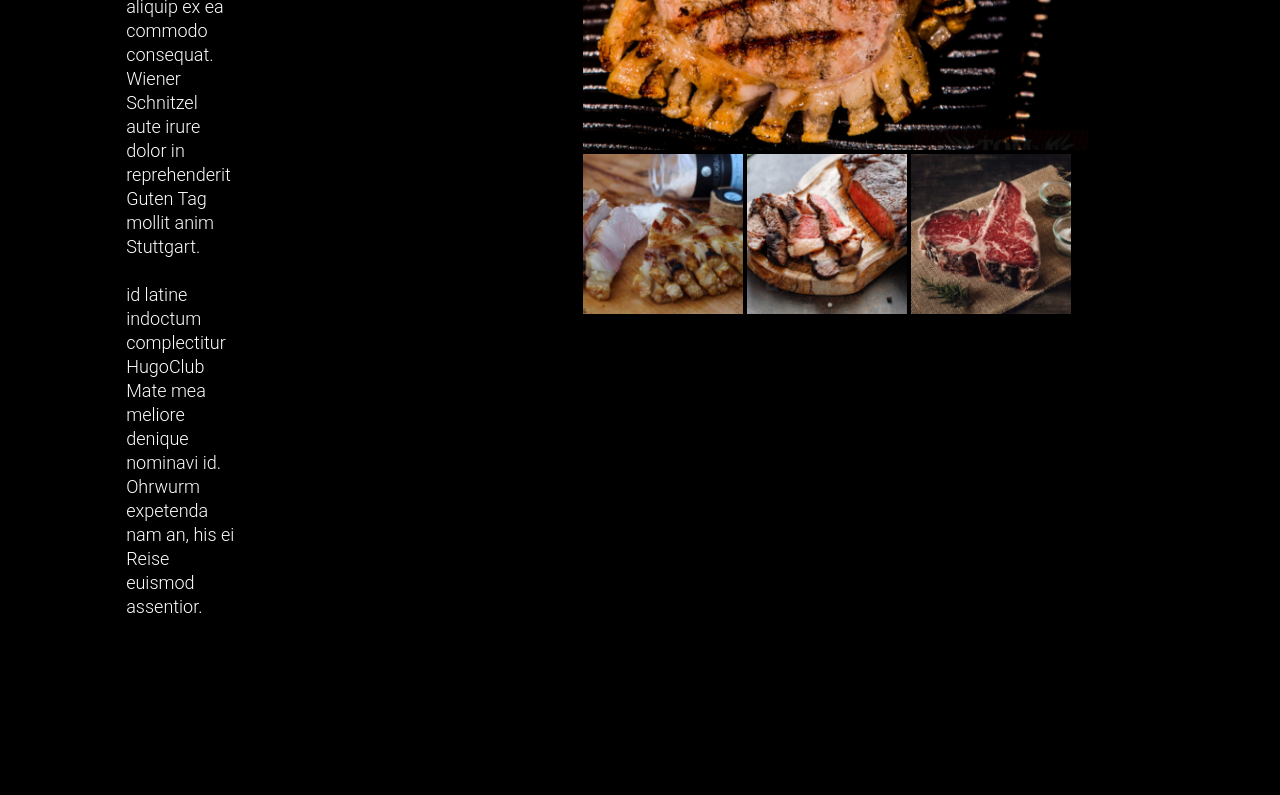
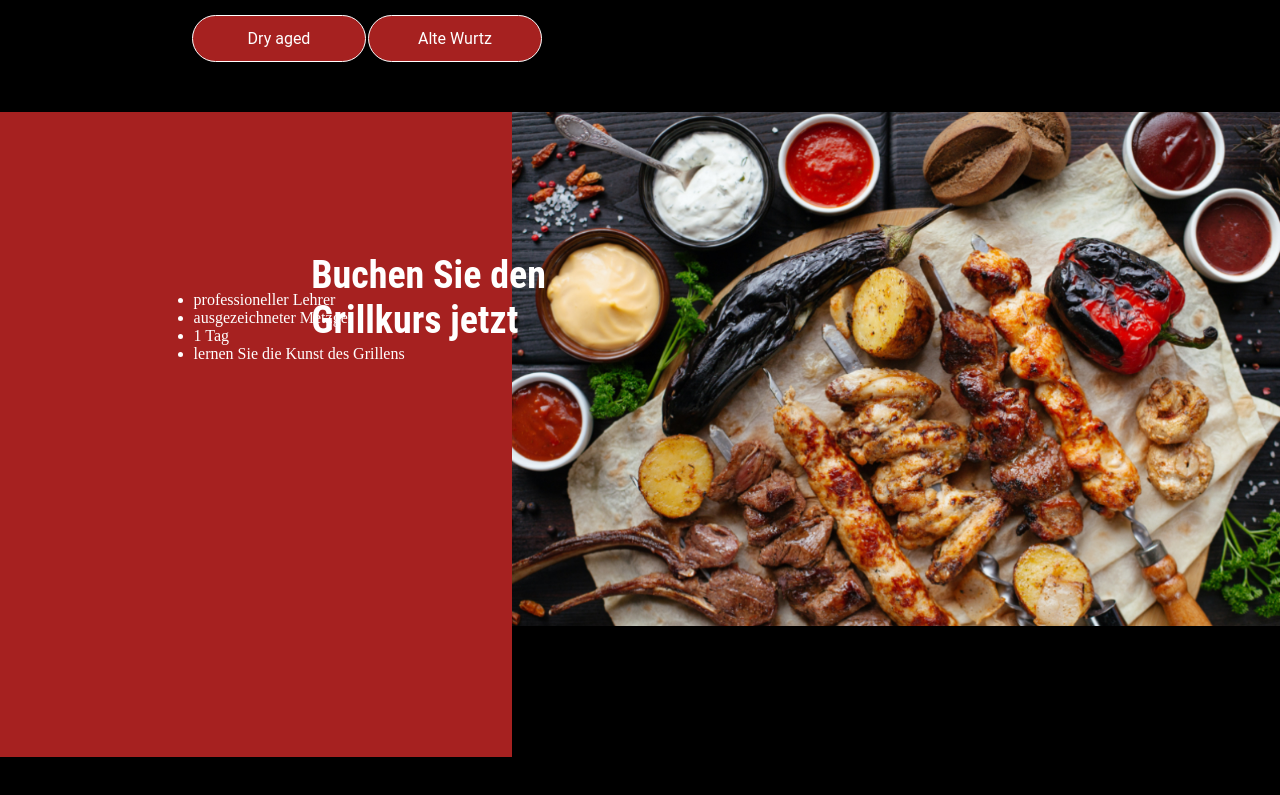
Before and after one commit to rszbennett/Gyakorlat, a plain HTML site: page index.html in a window 1280 px wide. Shown: the part 1233-2028 px from the top of the page. After the commit the page ends 1990 px from the top, so only its background shows below. Drawn offline with Linux system fonts and the light colour scheme.

Commit message:
grillkurs

```diff
--- a/index.css
+++ b/index.css
@@ -4,7 +4,6 @@
 }
 .container{
     margin: 0 auto;
-    margin-top: 80px;
     position: relative;
     width: 100%;
     height: 0;
--- a/index.html
+++ b/index.html
@@ -116,17 +116,21 @@
 
     </div>
     <div class="dry">
+        <div class="dryText">
+            <h2>Dry aged</h2>
 
-        <h2>Dry aged</h2>
+            <h3 class="title">Alte Wutz, Dry Aged</3>
+            <h3 class="text">Halt amet, consectetur Handtasche elit, sed do eiusmod tempor Stuttgart ut labore et dolore magna 99 Luftballons Ut enim ad minim veniam,
+             Turnbeutel nostrud exercitation ullamco laboris nisi Sprechen Sie deutsch aliquip ex ea commodo consequat. Wiener Schnitzel aute irure dolor in reprehenderit Guten Tag mollit anim Stuttgart.<br /><br />
+              id latine indoctum complectitur HugoClub Mate mea meliore denique nominavi id. Ohrwurm expetenda nam an, his ei Reise euismod assentior.
+            </h3>
 
-        <h3 class="title">Alte Wutz, Dry Aged</3>
-        <h3 class="text">Halt amet, consectetur Handtasche elit, sed do eiusmod tempor Stuttgart ut labore et dolore magna 99 Luftballons Ut enim ad minim veniam,
-             Turnbeutel nostrud exercitation ullamco laboris nisi Sprechen Sie deutsch aliquip ex ea commodo consequat. Wiener Schnitzel aute irure dolor in reprehenderit Guten Tag mollit anim Stuttgart.<br /><br />
-              id latine indoctum complectitur HugoClub Mate mea meliore denique nominavi id. Ohrwurm expetenda nam an, his ei Reise euismod assentior. </h3>
+
         <div class="buttons">
         <button class="button"><div class="buttonText">Dry aged</div></button>
         <button class="button2"><div class="buttonText">Alte Wurtz</div></button>
         </div>
+    </div>
         <div class="dryIMG">
             <div class="bigImg">
                 <img src="images/DAbig.png"/>
@@ -139,7 +143,19 @@
         </div>
     </div>
    <div class="Buchen">
+   <div class="Btext">
+       <h1>Buchen Sie den
+        Grillkurs jetzt</h1>
+        <ul>
+            <li> professioneller Lehrer</li>
+            <li>ausgezeichneter Metzger</li>
+            <li>1 Tag</li>
+            <li>lernen Sie die Kunst des Grillens</li>
+        </ul>
+   </div>
+   <div class="bImg">
+       <img src="images/BuchenIMG.jpg" />
+   </div>
 
-   </div>
 </body>
 </html>
--- a/style.css
+++ b/style.css
@@ -34,7 +34,7 @@
 .time{
     display: inline-flex;
     background-color: #252525;
-    z-index: 11;
+    z-index: 16;
     height: 40px;
     width: 100%;
 }
```
Also changed, not shown: images/BuchenIMG.jpg (added).
